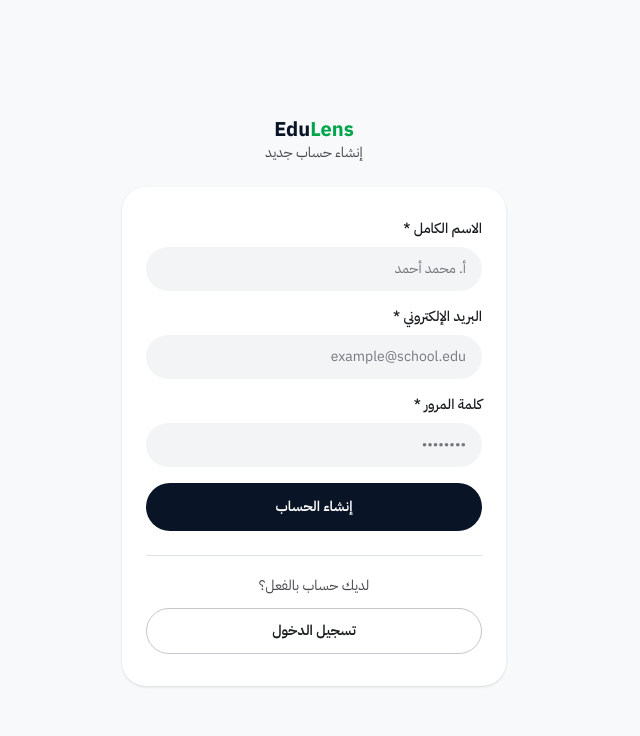
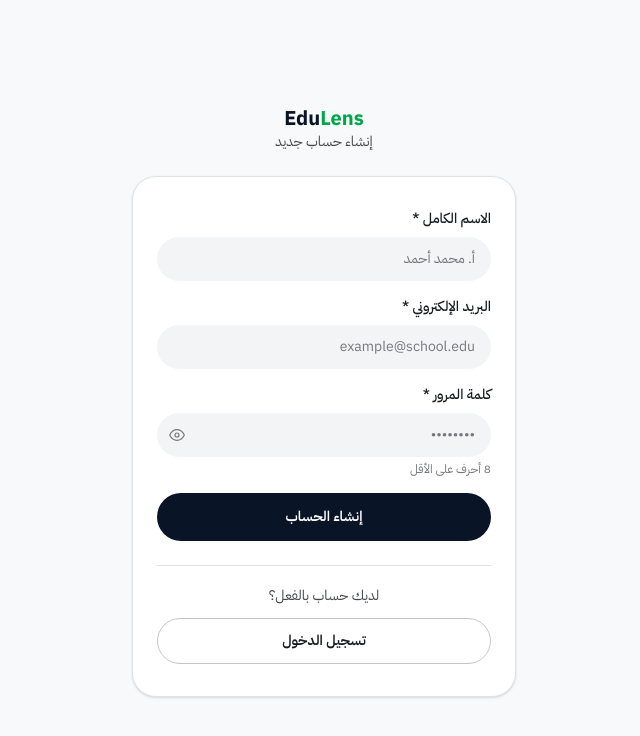
Before and after one commit to rehamalayoub-ux/EduLens, a Next.js app: page /register in a window 1280 px wide. Shown: the top 736 px of the page, without its empty margins (387-1027 px from the left). Built offline with nearby package versions, Linux system fonts and the light colour scheme.

Commit message:
fix: convert register page to native form POST - bypass JS fetch error

```diff
--- a/app/(auth)/login/page.tsx
+++ b/app/(auth)/login/page.tsx
@@ -17,6 +17,7 @@
   const searchParams = useSearchParams();
   const errorCode = searchParams.get("error");
   const errorMsg = errorCode ? ERROR_MESSAGES[errorCode] ?? ERROR_MESSAGES.unknown : null;
+  const registered = searchParams.get("registered") === "1";
   const [showPassword, setShowPassword] = useState(false);
 
   return (
@@ -82,6 +83,9 @@
               </div>
             </div>
 
+            {registered && (
+              <p className="text-right text-sm text-[#166534] bg-[#f0fdf4] rounded-xl px-4 py-2 border border-[#bbf7d0]">تم إنشاء الحساب — سجّل الدخول الآن</p>
+            )}
             {errorMsg && (
               <p className="text-right text-sm text-[#ba1a1a] bg-[#fff1f1] rounded-xl px-4 py-2">{errorMsg}</p>
             )}
--- a/app/(auth)/register/page.tsx
+++ b/app/(auth)/register/page.tsx
@@ -1,76 +1,21 @@
 "use client";
+
 import { useState } from "react";
 import Link from "next/link";
-import { createClient } from "@/lib/supabase/client";
-import { useRouter } from "next/navigation";
+import { useSearchParams } from "next/navigation";
+import { Suspense } from "react";
 
-export default function RegisterPage() {
-  const router = useRouter();
-  const [fullName, setFullName] = useState("");
-  const [email, setEmail] = useState("");
-  const [password, setPassword] = useState("");
-  const [loading, setLoading] = useState(false);
-  const [error, setError] = useState<string | null>(null);
-  const [success, setSuccess] = useState(false);
+const ERROR_MESSAGES: Record<string, string> = {
+  exists:        "هذا البريد الإلكتروني مسجّل بالفعل — سجّل الدخول",
+  weak_password: "كلمة المرور يجب أن تكون 8 أحرف على الأقل",
+  unknown:       "حدث خطأ أثناء إنشاء الحساب، حاول مجدداً",
+};
 
-  async function handleRegister(e: React.FormEvent) {
-    e.preventDefault();
-    if (password.length < 8) { setError("كلمة المرور يجب أن تكون 8 أحرف على الأقل"); return; }
-    setLoading(true);
-    setError(null);
-
-    const supabase = createClient();
-    const { data, error } = await supabase.auth.signUp({
-      email,
-      password,
-      options: {
-        data: { full_name: fullName },
-        emailRedirectTo: `${window.location.origin}/auth/callback`,
-      },
-    });
-
-    if (error) {
-      const msg = error.message.toLowerCase();
-      if (msg.includes("already registered") || msg.includes("already exists")) {
-        setError("هذا البريد الإلكتروني مسجّل بالفعل — سجّل الدخول");
-      } else if (msg.includes("password")) {
-        setError("كلمة المرور ضعيفة — استخدم 8 أحرف أو أكثر");
-      } else {
-        setError("حدث خطأ أثناء إنشاء الحساب، حاول مجدداً");
-      }
-      setLoading(false);
-      return;
-    }
-
-    // If user session is returned directly (email confirmation disabled), go to dashboard
-    if (data.session) {
-      await fetch("/api/create-profile", { method: "POST" });
-      router.refresh();
-      router.push("/dashboard");
-      return;
-    }
-
-    if (data.user) {
-      await fetch("/api/create-profile", { method: "POST" });
-    }
-    setSuccess(true);
-    setLoading(false);
-  }
-
-  if (success) {
-    return (
-      <div className="min-h-screen bg-[#f7f9fb] flex flex-col items-center justify-center px-4">
-        <div className="bg-white rounded-3xl shadow-sm px-8 py-10 w-full max-w-sm text-center">
-          <div className="text-5xl mb-4">✅</div>
-          <h2 className="text-lg font-bold text-[#091426] mb-2">تم إنشاء الحساب بنجاح!</h2>
-          <p className="text-sm text-[#45474c] mb-6">يمكنك الآن تسجيل الدخول بالبريد الإلكتروني وكلمة المرور.</p>
-          <Link href="/login" className="block w-full bg-[#091426] text-white font-semibold py-3 rounded-xl text-sm text-center">
-            تسجيل الدخول الآن
-          </Link>
-        </div>
-      </div>
-    );
-  }
+function RegisterForm() {
+  const searchParams = useSearchParams();
+  const errorCode = searchParams.get("error");
+  const errorMsg  = errorCode ? ERROR_MESSAGES[errorCode] ?? ERROR_MESSAGES.unknown : null;
+  const [showPassword, setShowPassword] = useState(false);
 
   return (
     <div className="min-h-screen bg-[#f7f9fb] flex flex-col items-center justify-center px-4">
@@ -79,19 +24,63 @@
         <p className="text-sm text-[#45474c]">إنشاء حساب جديد</p>
       </div>
 
-      <div className="w-full max-w-sm bg-white rounded-3xl shadow-sm px-6 py-8">
-        <form onSubmit={handleRegister} className="space-y-4">
-          <Field label="الاسم الكامل *" value={fullName} onChange={setFullName} placeholder="أ. محمد أحمد" type="text" required />
-          <Field label="البريد الإلكتروني *" value={email} onChange={setEmail} placeholder="example@school.edu" type="email" required />
-          <Field label="كلمة المرور *" value={password} onChange={setPassword} placeholder="••••••••" type="password" required />
-          {error && <p className="text-right text-sm text-[#ba1a1a]">{error}</p>}
-          <button type="submit" disabled={loading} className="w-full bg-[#091426] hover:bg-[#1e293b] text-white font-semibold py-3.5 rounded-xl transition text-sm disabled:opacity-60">
-            {loading ? "جارٍ الإنشاء..." : "إنشاء الحساب"}
+      <div className="w-full max-w-sm bg-white rounded-3xl shadow-sm px-6 py-8 border border-[#e0e3e5]">
+        {/* Native form POST — no JS fetch */}
+        <form method="POST" action="/api/auth/register" className="space-y-4">
+          {/* Full name */}
+          <div>
+            <label className="block text-right text-sm font-medium text-[#191c1e] mb-2">الاسم الكامل *</label>
+            <input
+              name="fullName" type="text" required
+              placeholder="أ. محمد أحمد"
+              className="w-full bg-[#f2f4f6] rounded-xl px-4 py-3 text-right text-[#191c1e] placeholder-[#75777d] outline-none focus:ring-2 focus:ring-[#091426] transition text-sm"
+            />
+          </div>
+
+          {/* Email */}
+          <div>
+            <label className="block text-right text-sm font-medium text-[#191c1e] mb-2">البريد الإلكتروني *</label>
+            <input
+              name="email" type="email" required dir="ltr"
+              placeholder="example@school.edu"
+              className="w-full bg-[#f2f4f6] rounded-xl px-4 py-3 text-right text-[#191c1e] placeholder-[#75777d] outline-none focus:ring-2 focus:ring-[#091426] transition text-sm"
+            />
+          </div>
+
+          {/* Password */}
+          <div>
+            <label className="block text-right text-sm font-medium text-[#191c1e] mb-2">كلمة المرور *</label>
+            <div className="relative">
+              <input
+                name="password" type={showPassword ? "text" : "password"} required minLength={8}
+                placeholder="••••••••"
+                className="w-full bg-[#f2f4f6] rounded-xl px-4 py-3 text-right text-[#191c1e] placeholder-[#75777d] outline-none focus:ring-2 focus:ring-[#091426] transition text-sm pl-10"
+              />
+              <button type="button" onClick={() => setShowPassword(!showPassword)}
+                className="absolute left-3 top-1/2 -translate-y-1/2 text-[#75777d] hover:text-[#191c1e]">
+                {showPassword
+                  ? <svg width="16" height="16" viewBox="0 0 24 24" fill="none" stroke="currentColor" strokeWidth="1.8" strokeLinecap="round" strokeLinejoin="round"><path d="M17.94 17.94A10.07 10.07 0 0 1 12 20c-7 0-11-8-11-8a18.45 18.45 0 0 1 5.06-5.94"/><path d="M9.9 4.24A9.12 9.12 0 0 1 12 4c7 0 11 8 11 8a18.5 18.5 0 0 1-2.16 3.19"/><line x1="1" y1="1" x2="23" y2="23"/></svg>
+                  : <svg width="16" height="16" viewBox="0 0 24 24" fill="none" stroke="currentColor" strokeWidth="1.8" strokeLinecap="round" strokeLinejoin="round"><path d="M1 12s4-8 11-8 11 8 11 8-4 8-11 8-11-8-11-8z"/><circle cx="12" cy="12" r="3"/></svg>
+                }
+              </button>
+            </div>
+            <p className="text-xs text-[#75777d] text-right mt-1">8 أحرف على الأقل</p>
+          </div>
+
+          {errorMsg && (
+            <p className="text-right text-sm text-[#ba1a1a] bg-[#fff1f1] rounded-xl px-4 py-2">{errorMsg}</p>
+          )}
+
+          <button type="submit"
+            className="w-full bg-[#091426] hover:bg-[#1e293b] text-white font-semibold py-3.5 rounded-xl transition text-sm">
+            إنشاء الحساب
           </button>
         </form>
+
         <div className="mt-6 border-t border-[#e0e3e5] pt-5 text-center">
           <p className="text-sm text-[#45474c] mb-3">لديك حساب بالفعل؟</p>
-          <Link href="/login" className="w-full block border border-[#c5c6cd] rounded-xl py-3 text-sm font-semibold text-[#191c1e] hover:bg-[#f2f4f6] transition text-center">
+          <Link href="/login"
+            className="w-full block border border-[#c5c6cd] rounded-xl py-3 text-sm font-semibold text-[#191c1e] hover:bg-[#f2f4f6] transition text-center">
             تسجيل الدخول
           </Link>
         </div>
@@ -100,15 +89,10 @@
   );
 }
 
-function Field({ label, value, onChange, placeholder, type, required }: {
-  label: string; value: string; onChange: (v: string) => void;
-  placeholder?: string; type: string; required?: boolean;
-}) {
+export default function RegisterPage() {
   return (
-    <div>
-      <label className="block text-right text-sm font-medium text-[#191c1e] mb-2">{label}</label>
-      <input type={type} value={value} onChange={(e) => onChange(e.target.value)} placeholder={placeholder} required={required}
-        className="w-full bg-[#f2f4f6] rounded-xl px-4 py-3 text-right text-[#191c1e] placeholder-[#75777d] outline-none focus:ring-2 focus:ring-[#1e293b] transition text-sm" />
-    </div>
+    <Suspense>
+      <RegisterForm />
+    </Suspense>
   );
 }
--- /dev/null
+++ b/app/api/auth/register/route.ts
@@ -0,0 +1,58 @@
+import { NextResponse } from "next/server";
+import { createServerClient } from "@supabase/ssr";
+import { cookies } from "next/headers";
+
+export async function POST(request: Request) {
+  const origin = new URL(request.url).origin;
+  const formData = await request.formData();
+  const email    = formData.get("email")     as string;
+  const password = formData.get("password")  as string;
+  const fullName = formData.get("fullName")  as string;
+
+  if (!email || !password || password.length < 8) {
+    return NextResponse.redirect(`${origin}/register?error=weak_password`, { status: 303 });
+  }
+
+  const cookieStore = await cookies();
+  let supabaseResponse = NextResponse.redirect(`${origin}/dashboard`, { status: 303 });
+
+  const supabase = createServerClient(
+    process.env.NEXT_PUBLIC_SUPABASE_URL!,
+    process.env.NEXT_PUBLIC_SUPABASE_ANON_KEY!,
+    {
+      cookies: {
+        getAll: () => cookieStore.getAll(),
+        setAll: (cookiesToSet) => {
+          cookiesToSet.forEach(({ name, value, options }) => {
+            supabaseResponse.cookies.set(name, value, options);
+          });
+        },
+      },
+    }
+  );
+
+  const { data, error } = await supabase.auth.signUp({
+    email,
+    password,
+    options: {
+      data: { full_name: fullName },
+      emailRedirectTo: `${origin}/auth/callback`,
+    },
+  });
+
+  if (error) {
+    const msg = error.message.toLowerCase();
+    let code = "unknown";
+    if (msg.includes("already") || msg.includes("exists")) code = "exists";
+    else if (msg.includes("password")) code = "weak_password";
+    return NextResponse.redirect(`${origin}/register?error=${code}`, { status: 303 });
+  }
+
+  // Auto-confirmed (trigger enabled) — session is ready
+  if (data.session) {
+    return supabaseResponse;
+  }
+
+  // No session yet — redirect to login with success message
+  return NextResponse.redirect(`${origin}/login?registered=1`, { status: 303 });
+}
```
